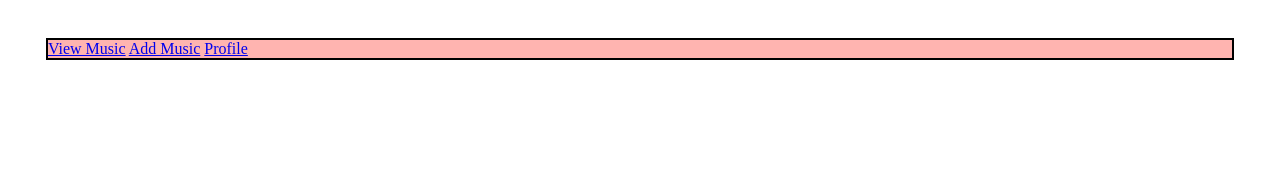
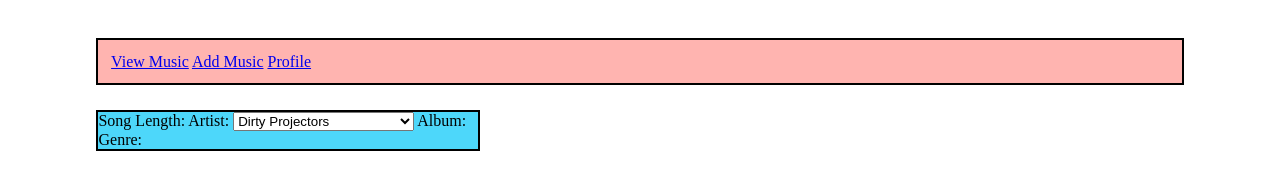
Before and after one commit to m-tambo/freakin-music-history, a plain HTML site: page index.html in a window 1280 px wide. Drawn offline with Linux system fonts and the light colour scheme.

Commit message:
adding sidebar

```diff
--- a/index.html
+++ b/index.html
@@ -15,7 +15,19 @@
    </nav>
 
    <div id="sidebar">
+      Song Length:
 
+      Artist:
+      <select>
+         <option>Dirty Projectors</option>
+         <option>Mild High Club</option>
+         <option>Unknown Mortal Orchestra</option>
+         <option></option>
+         <option></option>
+      </select>
+      Album:
+
+      Genre:
    </div>
 
    <div id="playlist">
--- a/styles.css
+++ b/styles.css
@@ -1,13 +1,22 @@
+/* overall styling */
+body {
+
+}
+
 /* nav bar styling */
 nav {
-   margin: 3% 3%;
+   margin: 3% 7% 2%;
    border: 2px solid black;
+   padding: 1% 1%;
    background-color: #FFB4B0;
 }
 
 /* side bar styling*/
 #sidebar {
-
+   margin: 0 2% 0 7%;
+   border: 2px solid black;
+   width: 30%;
+   background-color: #4DD7FA;
 }
 
 /* playlist styling */
```
Also changed, not shown: README.md.
